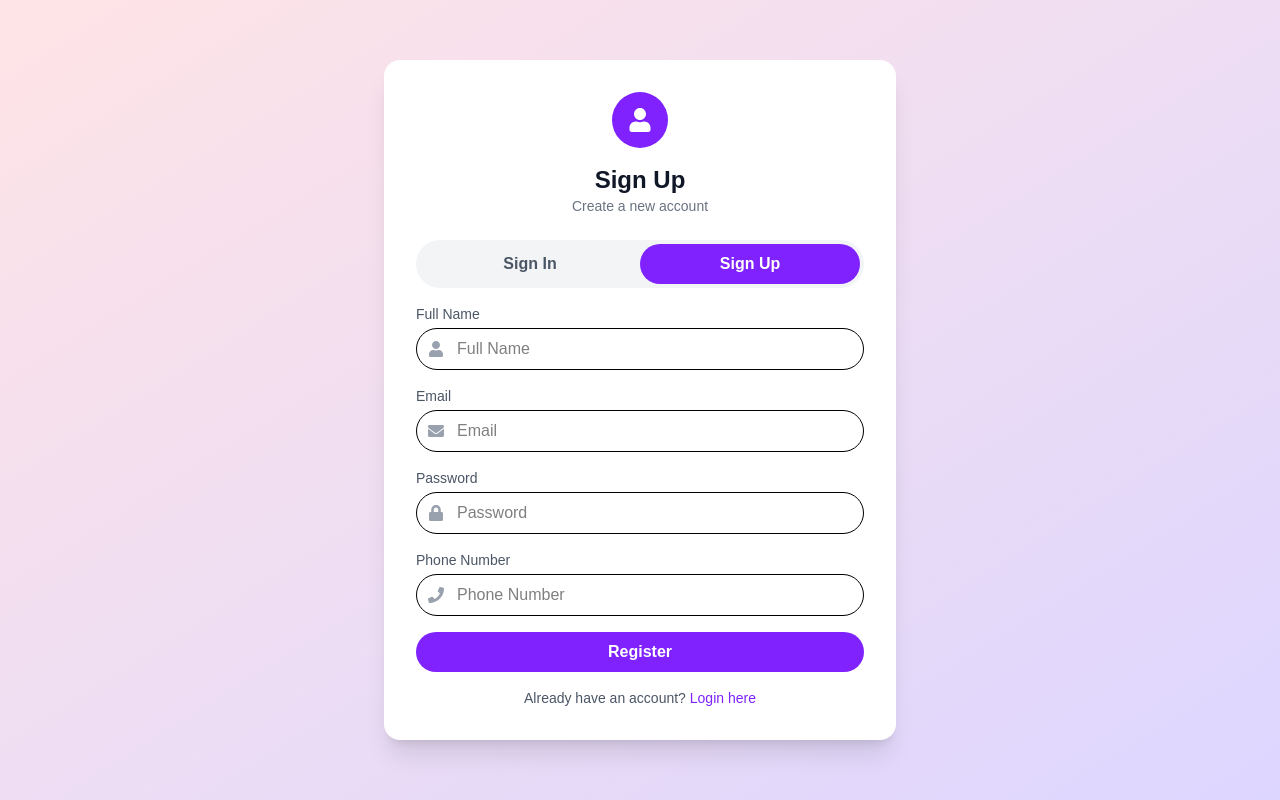
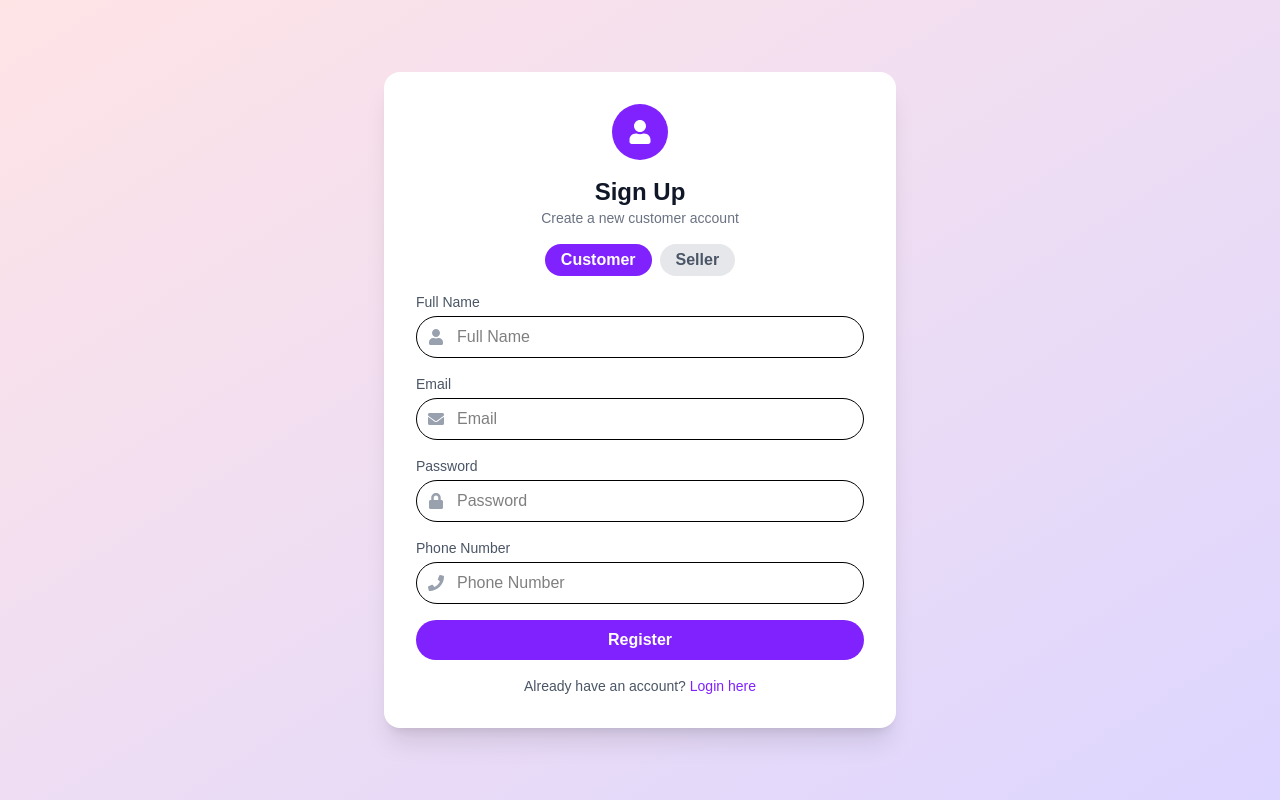
Before and after one commit to aayushamarne/Walmat_Sparkathon, a Next.js app: page /register in a window 1280 px wide. Built offline with nearby package versions, Linux system fonts and the light colour scheme.

Commit message:
added role based login

```diff
--- a/hooks/useAuth.js
+++ b/hooks/useAuth.js
@@ -16,7 +16,7 @@ export const AuthProvider = ({ children }) => {
   const login = async (email, password) => {
     const res = await axios.post('http://localhost:5000/api/users/login', { email, password });
     setUser(res.data.user);
-    return res.data.success;
+      return res.data.user;
   };
 
   const updateProfile = async (newData) => {
--- a/src/app/components/Header.js
+++ b/src/app/components/Header.js
@@ -38,13 +38,13 @@ const Header = () => {
 
           {/* Right: Action Icons */}
           <div className="flex items-center space-x-4">
-            <div className="flex items-center space-x-1 hover:text-yellow-400 transition-colors">
-              <span className="material-symbols-outlined">account_circle</span>
+            <div className="flex justify-center space-x-1 hover:text-yellow-400 transition-colors">
               {user ? (
-                <Link href="/account">
-                  <span className="hidden lg:block">Account</span>
-                </Link>
-              ) : (
+    <Link href="/account" className="flex items-center space-x-1">
+      <span className="material-symbols-outlined">account_circle</span>
+      <span className="hidden lg:block">Account</span>
+    </Link>
+  ) : (
                 <Link href="/login">
                   <span className="hidden lg:block">Sign In</span>
                 </Link>
--- a/src/app/login/page.js
+++ b/src/app/login/page.js
@@ -26,8 +26,11 @@ const Login = () => {
 
   const handleSubmit = async (e) => {
     e.preventDefault();
-    const success = await login(email, password);
-    if (success) {
+
+    const user = await login(email, password); // Must return user object with role
+
+    if (user) {
+      // Store credentials if "Remember me" is checked
       if (rememberMe) {
         localStorage.setItem("rememberEmail", email);
         localStorage.setItem("rememberPassword", password);
@@ -35,7 +38,16 @@ const Login = () => {
         localStorage.removeItem("rememberEmail");
         localStorage.removeItem("rememberPassword");
       }
-      router.push("/");
+
+      // Role-based routing
+      if (user.role === "seller") {
+        alert("Login Successful");
+        router.push("/sellerDashboard");
+      } else {
+        alert("Login Successful. Check Your Account Details.");
+        router.push("/");
+      }
+
     } else {
       alert("Invalid credentials");
     }
@@ -44,6 +56,7 @@ const Login = () => {
   return (
     <div className="min-h-screen flex items-center justify-center bg-gradient-to-br from-rose-100 to-pink-200 px-4">
       <div className="w-full max-w-lg bg-white rounded-2xl shadow-xl p-8">
+        {/* Icon */}
         <div className="flex justify-center mb-4">
           <div className="bg-violet-600 p-4 rounded-full text-white">
             <FaLock className="text-2xl" />
@@ -53,6 +66,7 @@ const Login = () => {
         <h2 className="text-2xl font-bold text-center text-gray-900">Welcome</h2>
         <p className="text-sm text-center text-gray-500 mb-6">Sign in to your account or create a new one</p>
 
+        {/* Toggle */}
         <div className="flex mb-4 bg-gray-100 rounded-full p-1">
           <button className="w-1/2 bg-violet-600 text-white py-2 rounded-full font-semibold">Sign In</button>
           <Link href="/register" className="w-1/2 text-center py-2 text-gray-600 hover:text-violet-600 font-semibold transition">
@@ -61,6 +75,7 @@ const Login = () => {
         </div>
 
         <form onSubmit={handleSubmit} className="space-y-4">
+          {/* Email */}
           <div className="relative">
             <span className="absolute left-3 top-1/2 -translate-y-1/2 text-gray-400"><FaEnvelope /></span>
             <input
@@ -73,6 +88,7 @@ const Login = () => {
             />
           </div>
 
+          {/* Password */}
           <div className="relative">
             <span className="absolute left-3 top-1/2 -translate-y-1/2 text-gray-400"><FaLock /></span>
             <input
@@ -85,6 +101,7 @@ const Login = () => {
             />
           </div>
 
+          {/* Remember me */}
           <div className="flex items-center justify-between text-sm text-gray-600">
             <label className="flex items-center gap-2">
               <input
@@ -98,6 +115,7 @@ const Login = () => {
             <Link href="#" className="text-violet-600 hover:underline">Forgot password?</Link>
           </div>
 
+          {/* Submit */}
           <button
             type="submit"
             className="w-full bg-violet-600 text-white py-2 rounded-full hover:bg-violet-700 transition font-semibold"
@@ -106,6 +124,7 @@ const Login = () => {
           </button>
         </form>
 
+        {/* Social */}
         <div className="my-6 border-t pt-4 text-center text-gray-500 text-sm">Or continue with</div>
         <div className="flex justify-center gap-4 mb-4">
           <button className="border border-gray-300 p-2 rounded-full hover:bg-gray-100"><FaGoogle className="text-lg" /></button>
@@ -114,7 +133,7 @@ const Login = () => {
         </div>
 
         <p className="text-sm text-center text-gray-600">
-          Don’t have an account?{' '}
+          Don’t have an account?{" "}
           <Link href="/register" className="text-violet-600 hover:underline">Sign up here</Link>
         </p>
       </div>
--- a/src/app/register/page.js
+++ b/src/app/register/page.js
@@ -4,7 +4,7 @@ import React, { useState } from "react";
 import { useAuth } from "../../../hooks/useAuth";
 import { useRouter } from "next/navigation";
 import Link from "next/link";
-import { FaUser, FaEnvelope, FaLock, FaPhone } from "react-icons/fa";
+import { FaUser, FaEnvelope, FaLock, FaPhone, FaStore } from "react-icons/fa";
 
 const Register = () => {
   const { register } = useAuth();
@@ -18,10 +18,16 @@ const Register = () => {
     role: "customer",
     avatar_url: "",
     skin_profile: { skin_type: "normal", skin_tone: "medium" },
+    size: {
+      height_cm: 0,
+      weight_kg: 0,
+      shirt_size: "M"
+    },
     preferences: { preferred_categories: [], notifications_enabled: true },
     wishlist: [],
     cart: [],
     orders: [],
+    store_name: "", // For sellers
     created_at: new Date().toISOString(),
     last_login: new Date().toISOString(),
     status: "active"
@@ -32,21 +38,19 @@ const Register = () => {
     setForm({ ...form, [name]: value });
   };
 
-  const handleSkinChange = (e) => {
-    setForm({
-      ...form,
-      skin_profile: {
-        ...form.skin_profile,
-        [e.target.name]: e.target.value
-      }
-    });
-  };
-
   const handleSubmit = async (e) => {
     e.preventDefault();
     await register(form);
+    if (form.role === "seller") {
+      alert("Account Created Successfully");
+    router.push("/sellerDashboard");
+  } else {
+    alert("Account Created! Check you Account details.")
     router.push("/");
+  }
+
   };
+
 
   return (
     <div className="min-h-screen flex items-center justify-center bg-gradient-to-br from-rose-100 to-violet-200 px-4">
@@ -58,16 +62,23 @@ const Register = () => {
           </div>
         </div>
 
-        {/* Title */}
         <h2 className="text-2xl font-bold text-center text-gray-900">Sign Up</h2>
-        <p className="text-sm text-center text-gray-500 mb-6">Create a new account</p>
+        <p className="text-sm text-center text-gray-500 mb-4">Create a new {form.role} account</p>
 
-        {/* Tabs */}
-        <div className="flex mb-4 bg-gray-100 rounded-full p-1">
-          <Link href="/login" className="w-1/2 text-center py-2 text-gray-600 hover:text-violet-600 font-semibold transition">
-            Sign In
-          </Link>
-          <button className="w-1/2 bg-violet-600 text-white py-2 rounded-full font-semibold">Sign Up</button>
+        {/* Role Toggle */}
+        <div className="flex justify-center space-x-2 mb-4">
+          <button
+            onClick={() => setForm({ ...form, role: "customer" })}
+            className={`px-4 py-1 rounded-full font-semibold ${form.role === "customer" ? "bg-violet-600 text-white" : "bg-gray-200 text-gray-600"}`}
+          >
+            Customer
+          </button>
+          <button
+            onClick={() => setForm({ ...form, role: "seller" })}
+            className={`px-4 py-1 rounded-full font-semibold ${form.role === "seller" ? "bg-violet-600 text-white" : "bg-gray-200 text-gray-600"}`}
+          >
+            Seller
+          </button>
         </div>
 
         <form onSubmit={handleSubmit} className="space-y-4">
@@ -133,36 +144,22 @@ const Register = () => {
             </div>
           </div>
 
-          {/* Skin Profile */}
-          {/* <div className="flex space-x-4">
-            <div className="w-1/2">
-              <label className="block text-sm font-medium text-gray-600 mb-1">Skin Type</label>
-              <select
-                name="skin_type"
-                value={form.skin_profile.skin_type}
-                onChange={handleSkinChange}
-                className="w-full px-4 py-2 border rounded-full focus:outline-none focus:ring-2 focus:ring-violet-400"
-              >
-                <option value="normal">Normal</option>
-                <option value="dry">Dry</option>
-                <option value="oily">Oily</option>
-                <option value="combination">Combination</option>
-              </select>
+          {/* Seller Specific Field */}
+          {form.role === "seller" && (
+            <div>
+              <label className="block text-sm font-medium text-gray-600 mb-1">Store Name</label>
+              <div className="relative">
+                <FaStore className="absolute left-3 top-1/2 -translate-y-1/2 text-gray-400" />
+                <input
+                  name="store_name"
+                  placeholder="Your Store Name"
+                  className="w-full pl-10 pr-4 py-2 border rounded-full focus:outline-none focus:ring-2 focus:ring-violet-400"
+                  onChange={handleChange}
+                  required
+                />
+              </div>
             </div>
-            <div className="w-1/2">
-              <label className="block text-sm font-medium text-gray-600 mb-1">Skin Tone</label>
-              <select
-                name="skin_tone"
-                value={form.skin_profile.skin_tone}
-                onChange={handleSkinChange}
-                className="w-full px-4 py-2 border rounded-full focus:outline-none focus:ring-2 focus:ring-violet-400"
-              >
-                <option value="fair">Fair</option>
-                <option value="medium">Medium</option>
-                <option value="dark">Dark</option>
-              </select>
-            </div>
-          </div> */}
+          )}
 
           {/* Submit */}
           <button
@@ -173,7 +170,6 @@ const Register = () => {
           </button>
         </form>
 
-        {/* Redirect */}
         <p className="text-sm text-center text-gray-600 mt-4">
           Already have an account?{" "}
           <Link href="/login" className="text-violet-600 hover:underline">
--- /dev/null
+++ b/src/app/sellerDashboard/page.js
@@ -0,0 +1,12 @@
+import React from 'react'
+
+const page = () => {
+  return (
+    <div>
+        <h1>Seller</h1>
+
+    </div>
+  )
+}
+
+export default page
```
Also changed, not shown: 2 other files (tests, documents, lock files or other folders).
